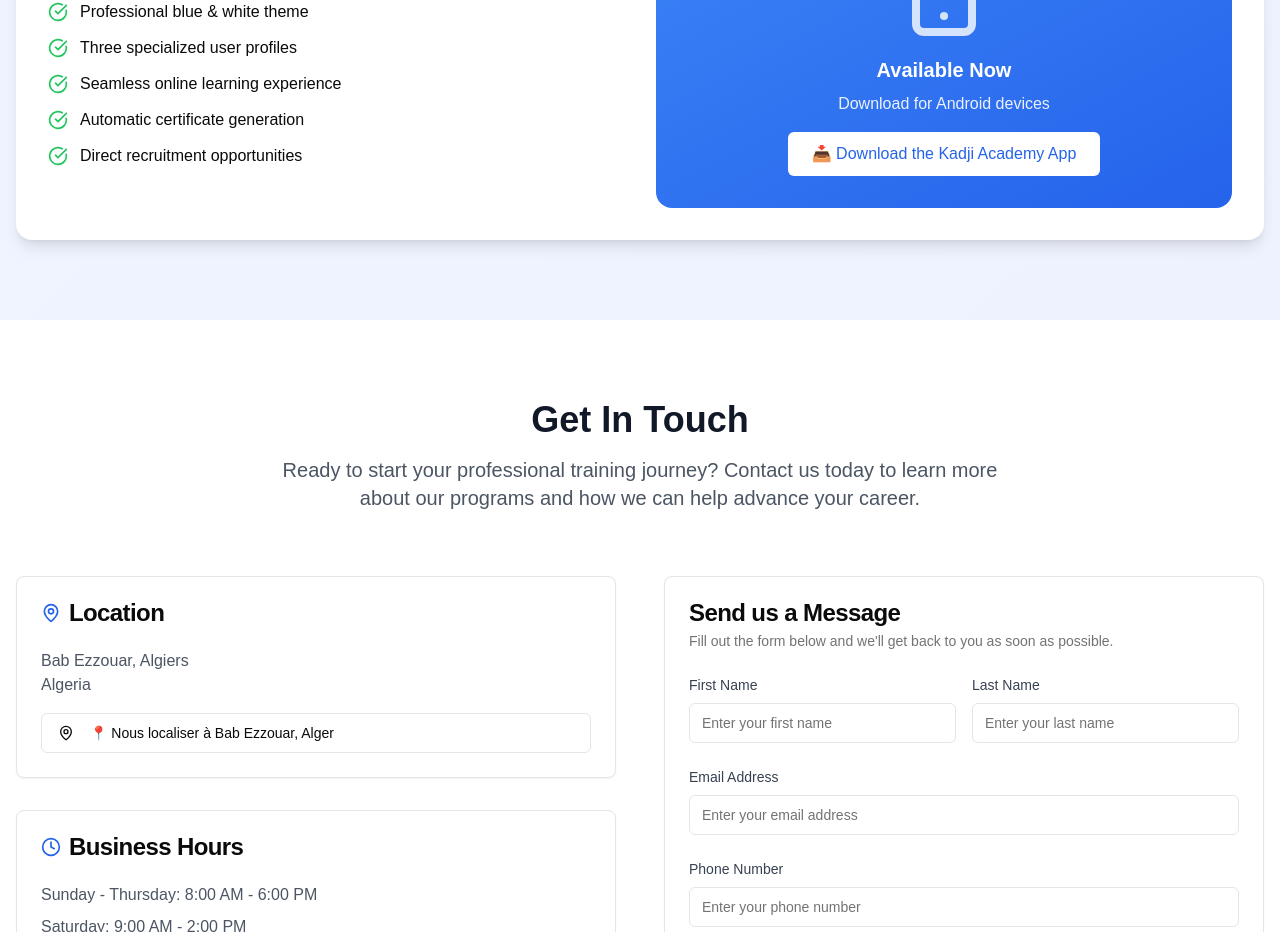
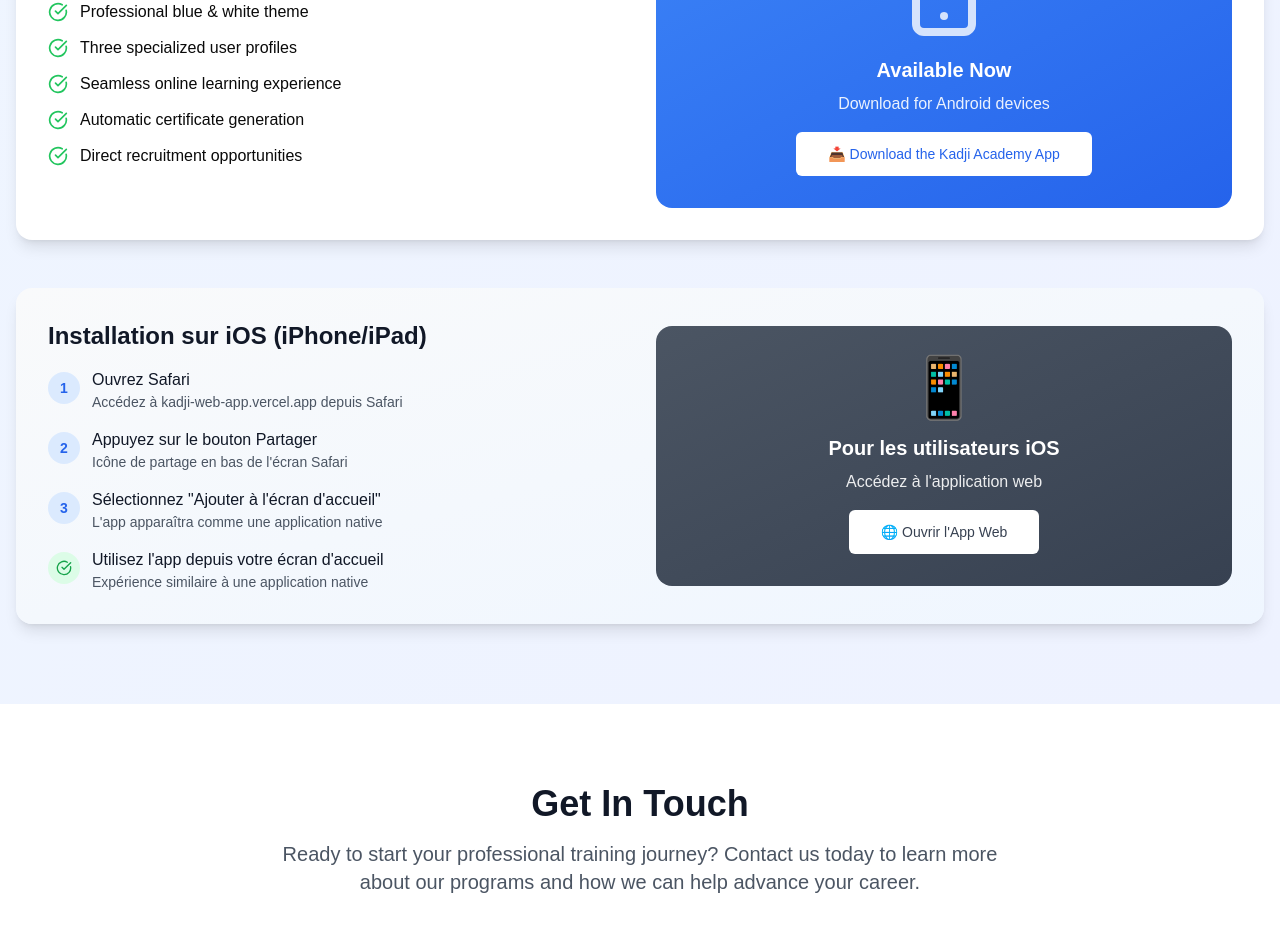
Before and after one commit to Anislnd/kadjiWebSite, a Next.js app: page / in a window 1280 px wide. Shown: the part 2528-3460 px from the top of the page. Built offline with nearby package versions, Linux system fonts and the light colour scheme.

Commit message:
ajouté la web app

```diff
--- a/components/mobile-app.tsx
+++ b/components/mobile-app.tsx
@@ -59,7 +59,7 @@ export function MobileApp() {
 
           <Button size="lg" className="bg-blue-600 hover:bg-blue-700 text-lg px-8 py-3" asChild>
             <a
-              href="https://archive.org/download/kadji-business-academy/kadji-business-academy.apk"
+              href="https://github.com/Anislnd/kadji-app/releases/download/untagged-5d027832541c3f89fd5b/kadji-business-academy.apk"
               download
             >
               📥 Download the Kadji Academy App
@@ -124,14 +124,9 @@ export function MobileApp() {
                 <Smartphone className="h-24 w-24 mx-auto mb-4 opacity-80" />
                 <h4 className="text-xl font-bold mb-2">Available Now</h4>
                 <p className="mb-4 opacity-90">Download for Android devices</p>
-                <Button
-                  variant="secondary"
-                  size="lg"
-                  className="bg-white text-blue-600 hover:bg-gray-100 w-full sm:w-auto text-sm sm:text-base px-4 sm:px-6"
-                  asChild
-                >
+                <Button variant="secondary" size="lg" className="bg-white text-blue-600 hover:bg-gray-100" asChild>
                   <a
-                    href="https://archive.org/download/kadji-business-academy/kadji-business-academy.apk"
+                    href="https://github.com/Anislnd/kadji-app/releases/download/untagged-5d027832541c3f89fd5b/kadji-business-academy.apk"
                     download
                   >
                     📥 Download the Kadji Academy App
@@ -141,6 +136,65 @@ export function MobileApp() {
             </div>
           </div>
         </div>
+
+        {/* iOS Web App Section */}
+        <div className="mt-12 bg-gradient-to-br from-gray-50 to-blue-50 rounded-2xl p-8 shadow-lg">
+          <div className="grid grid-cols-1 md:grid-cols-2 gap-8 items-center">
+            <div className="text-center md:order-2">
+              <div className="bg-gradient-to-br from-gray-600 to-gray-700 rounded-2xl p-8 text-white">
+                <div className="text-6xl mb-4">📱</div>
+                <h4 className="text-xl font-bold mb-2">Pour les utilisateurs iOS</h4>
+                <p className="mb-4 opacity-90">Accédez à l'application web</p>
+                <Button variant="secondary" size="lg" className="bg-white text-gray-700 hover:bg-gray-100" asChild>
+                  <a href="https://kadji-web-app.vercel.app/" target="_blank" rel="noopener noreferrer">
+                    🌐 Ouvrir l'App Web
+                  </a>
+                </Button>
+              </div>
+            </div>
+            <div className="md:order-1">
+              <h3 className="text-2xl font-bold text-gray-900 mb-4">Installation sur iOS (iPhone/iPad)</h3>
+              <div className="space-y-4">
+                <div className="flex items-start">
+                  <div className="bg-blue-100 rounded-full w-8 h-8 flex items-center justify-center mr-3 mt-1">
+                    <span className="text-blue-600 font-bold text-sm">1</span>
+                  </div>
+                  <div>
+                    <p className="font-medium text-gray-900">Ouvrez Safari</p>
+                    <p className="text-gray-600 text-sm">Accédez à kadji-web-app.vercel.app depuis Safari</p>
+                  </div>
+                </div>
+                <div className="flex items-start">
+                  <div className="bg-blue-100 rounded-full w-8 h-8 flex items-center justify-center mr-3 mt-1">
+                    <span className="text-blue-600 font-bold text-sm">2</span>
+                  </div>
+                  <div>
+                    <p className="font-medium text-gray-900">Appuyez sur le bouton Partager</p>
+                    <p className="text-gray-600 text-sm">Icône de partage en bas de l'écran Safari</p>
+                  </div>
+                </div>
+                <div className="flex items-start">
+                  <div className="bg-blue-100 rounded-full w-8 h-8 flex items-center justify-center mr-3 mt-1">
+                    <span className="text-blue-600 font-bold text-sm">3</span>
+                  </div>
+                  <div>
+                    <p className="font-medium text-gray-900">Sélectionnez "Ajouter à l'écran d'accueil"</p>
+                    <p className="text-gray-600 text-sm">L'app apparaîtra comme une application native</p>
+                  </div>
+                </div>
+                <div className="flex items-start">
+                  <div className="bg-green-100 rounded-full w-8 h-8 flex items-center justify-center mr-3 mt-1">
+                    <CheckCircle className="h-4 w-4 text-green-600" />
+                  </div>
+                  <div>
+                    <p className="font-medium text-gray-900">Utilisez l'app depuis votre écran d'accueil</p>
+                    <p className="text-gray-600 text-sm">Expérience similaire à une application native</p>
+                  </div>
+                </div>
+              </div>
+            </div>
+          </div>
+        </div>
       </div>
     </section>
   )
```
